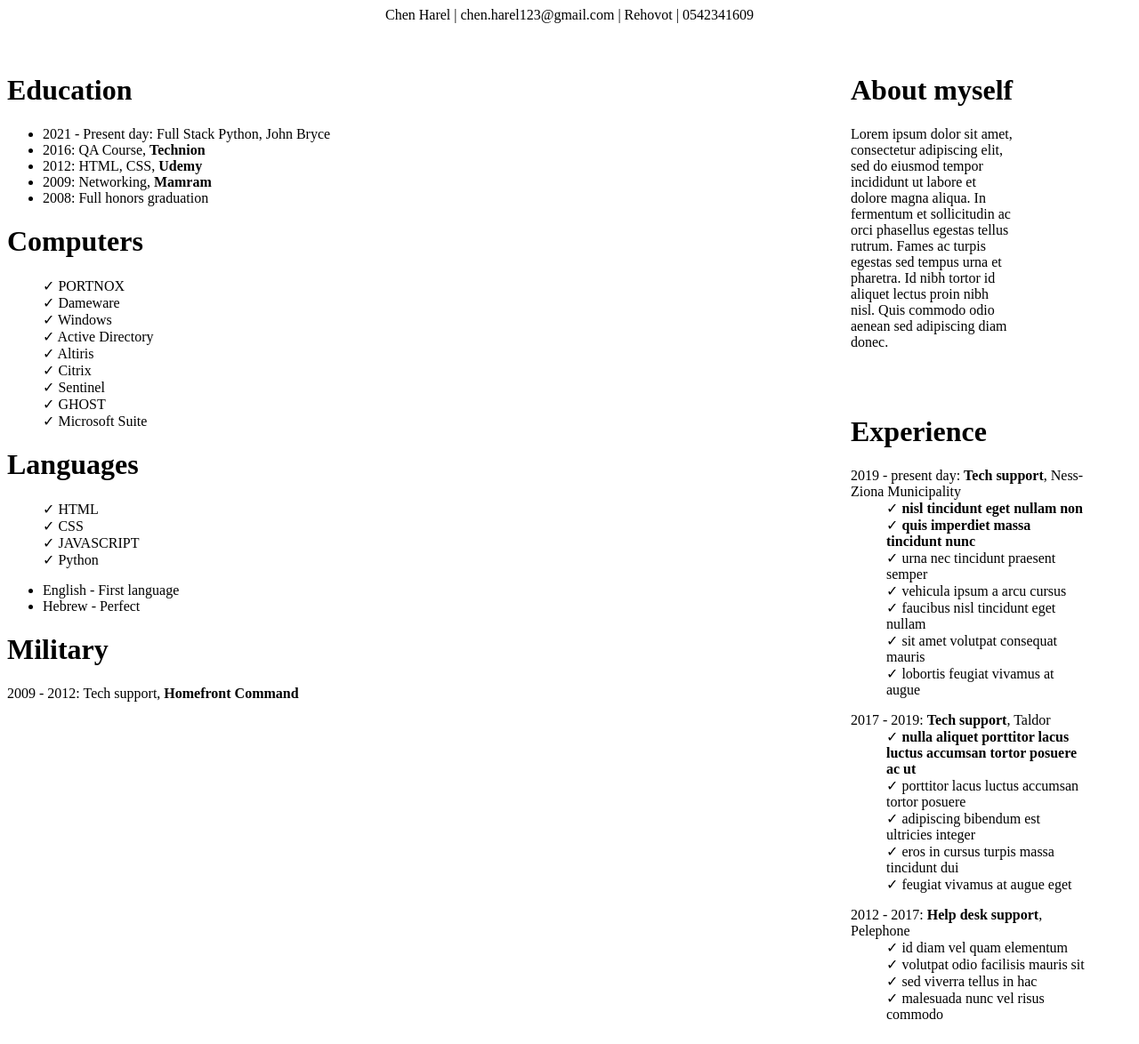
After one commit to Chen-Harel/CV, a PHP site: page /index.php in a window 1280 px wide. The commit adds this page. Shown: the whole page at 89% size. Run offline with PHP 8.4, Linux system fonts and the light colour scheme.

Commit message:
Add files via upload

```diff
--- /dev/null
+++ b/home.html
@@ -0,0 +1,125 @@
+<!DOCTYPE html>
+<html lang="en">
+
+<head>
+    <meta charset="UTF-8">
+    <meta http-equiv="X-UA-Compatible" content="IE=edge">
+    <meta name="viewport" content="width=device-width, initial-scale=1.0">
+    <title>Chen Harel - Full Stack Python Developer</title>
+    <link rel="stylesheet" href="static/css/styles.css">
+</head>
+
+<body>
+    <div class="row">
+        <div class="col-12 top-header">
+            Chen Harel |
+            chen.harel123@gmail.com |
+            Rehovot |
+            0542341609
+        </div>
+    </div>
+    <br><br>
+
+    <div class="pushRight row">
+        <div class="col-7">
+            <header>
+                <h1>About myself</h1>
+            </header>
+            <article>
+                <p>Lorem ipsum dolor sit amet, consectetur adipiscing elit, sed do eiusmod tempor incididunt ut labore
+                    et dolore magna aliqua. In fermentum et sollicitudin ac orci phasellus egestas tellus rutrum. Fames
+                    ac turpis egestas sed tempus urna et pharetra. Id nibh tortor id aliquet lectus proin nibh nisl.
+                    Quis commodo odio aenean sed adipiscing diam donec.</p>
+            </article>
+        </div>
+<br><br>
+        <div class="col-10">
+            <header>
+                <h1>Experience</h1>
+            </header>
+            <dl>
+                <dt>2019 - present day: <strong>Tech support</strong>, Ness-Ziona Municipality</dt>
+                <dd>&check; <strong>nisl tincidunt eget nullam non</strong></dd>
+                <dd>&check; <strong>quis imperdiet massa tincidunt nunc</strong></dd>
+                <dd>&check; urna nec tincidunt praesent semper</dd>
+                <dd>&check; vehicula ipsum a arcu cursus</dd>
+                <dd>&check; faucibus nisl tincidunt eget nullam</dd>
+                <dd>&check; sit amet volutpat consequat mauris</dd>
+                <dd>&check; lobortis feugiat vivamus at augue</dd>
+            </dl>
+
+            <dl>2017 - 2019: <strong>Tech support</strong>, Taldor
+                <dd>&check; <strong>nulla aliquet porttitor lacus luctus accumsan tortor posuere ac ut</strong></dd>
+                <dd>&check; porttitor lacus luctus accumsan tortor posuere</dd>
+                <dd>&check; adipiscing bibendum est ultricies integer</dd>
+                <dd>&check; eros in cursus turpis massa tincidunt dui</dd>
+                <dd>&check; feugiat vivamus at augue eget</dd>
+            </dl>
+
+            <dl>
+                <dt>2012 - 2017: <strong>Help desk support</strong>, Pelephone</dt>
+                <dd>&check; id diam vel quam elementum</dd>
+                <dd>&check; volutpat odio facilisis mauris sit</dd>
+                <dd>&check; sed viverra tellus in hac</dd>
+                <dd>&check; malesuada nunc vel risus commodo</dd>
+            </dl>
+        </div>
+    </div>
+
+    <div class="row">
+    <div>
+        <header>
+            <h1>Education</h1>
+        </header>
+        <ul>
+            <li>2021 - Present day: Full Stack Python, John Bryce</li>
+            <li>2016: QA Course, <strong>Technion</strong></li>
+            <li>2012: HTML, CSS, <strong>Udemy</strong></li>
+            <li>2009: Networking, <strong>Mamram</strong></li>
+            <li>2008: Full honors graduation</li>
+        </ul>
+    </div>
+
+    <div>
+        <header>
+            <h1>Computers</h1>
+        </header>
+        <ul style="list-style: none;">
+            <li>&check; PORTNOX</li>
+            <li>&check; Dameware</li>
+            <li>&check; Windows</li>
+            <li>&check; Active Directory</li>
+            <li>&check; Altiris</li>
+            <li>&check; Citrix</li>
+            <li>&check; Sentinel</li>
+            <li>&check; GHOST</li>
+            <li>&check; Microsoft Suite</li>
+        </ul>
+    </div>
+
+    <div>
+        <header>
+            <h1>Languages</h1>
+        </header>
+        <ul style="list-style: none;">
+            <li>&check; HTML</li>
+            <li>&check; CSS</li>
+            <li>&check; JAVASCRIPT</li>
+            <li>&check; Python</li>
+        </ul>
+        <ul>
+            <li>English - First language</li>
+            <li>Hebrew - Perfect</li>
+        </ul>
+    </div>
+
+    <div>
+        <header>
+            <h1>Military</h1>
+        </header>
+        <p>2009 - 2012: Tech support, <strong>Homefront Command</strong></p>
+    </div>
+</div>
+</body>
+
+</html>
--- /dev/null
+++ b/index.php
@@ -0,0 +1 @@
+<?php include_once("home.html"); ?>
--- a/static/css/styles.css
+++ b/static/css/styles.css
@@ -13,6 +13,10 @@
     display: table;
 }
 
+.top-header{
+    text-align: center;
+}
+
 .col-1 {width: 8.33%;}
 .col-2 {width: 16.66%;}
 .col-3 {width: 25%;}
```
